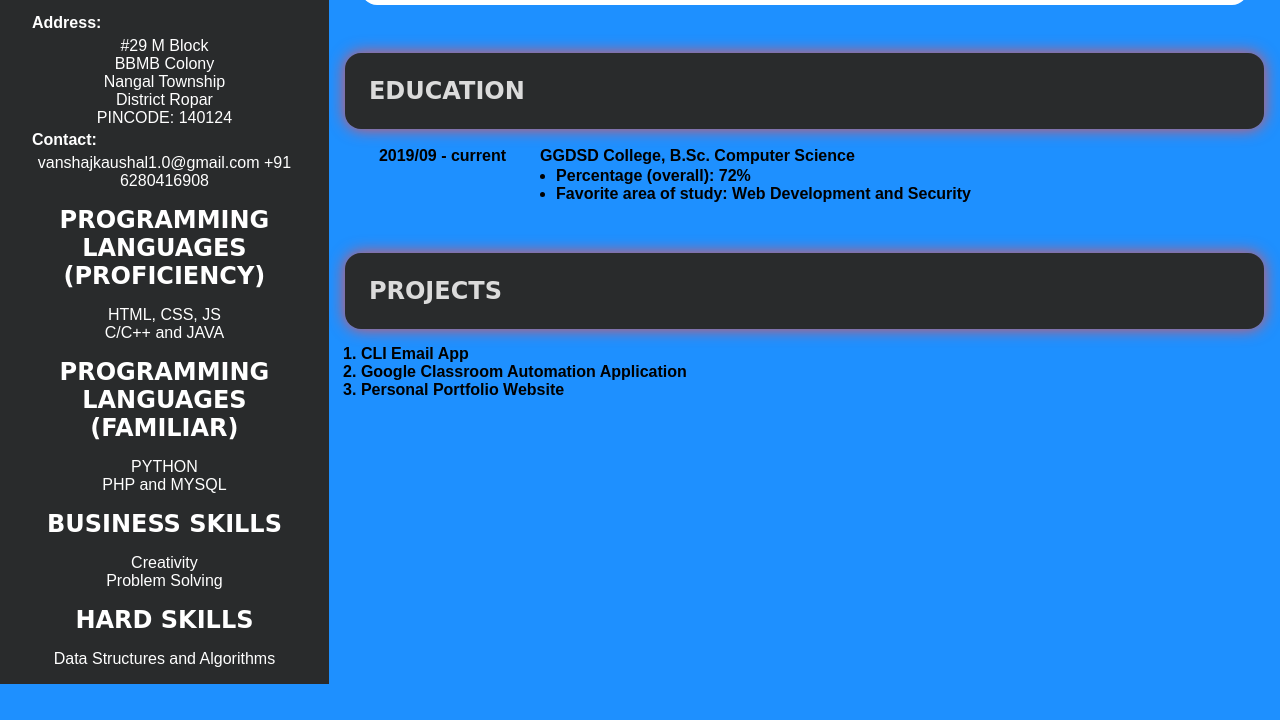
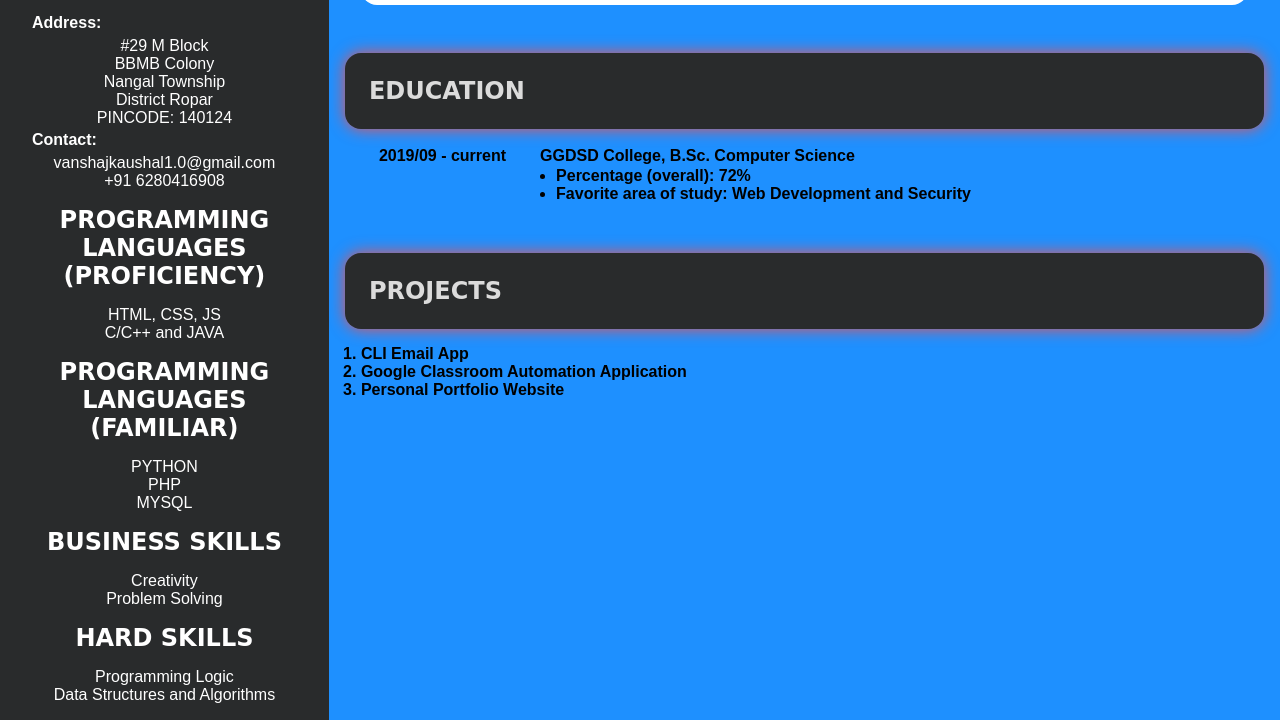
Before and after one commit to vjkaal/resume_web_dev, a plain HTML site: page index.html in a window 1280 px wide. Shown: the part 375-1095 px from the top of the page. Before the commit the page ends 1059 px from the top, so only its background shows below. Drawn offline with Linux system fonts and the light colour scheme; a web font is replaced by a local one.

Commit message:
Update index.html

```diff
--- a/index.html
+++ b/index.html
@@ -43,7 +43,7 @@
 
             <div class="contact">
               <div class="sub-heading">Contact:</div>
-              vanshajkaushal1.0@gmail.com
+              vanshajkaushal1.0@gmail.com<br />
               +91 6280416908
             </div>
 
@@ -73,7 +73,8 @@
           <div class="pro-2-content content-container">
             <dl>
               <dd>PYTHON</dd>
-              <dd>PHP and MYSQL</dd>
+              <dd>PHP</dd>
+              <dd>MYSQL</dd>
             </dl>
           </div>
         </div>
@@ -100,6 +101,7 @@
 
           <div class="skills-2-content content-container">
             <dl>
+              <dt>Programming Logic</dt>
               <dt>Data Structures and Algorithms</dt>
             </dl>
           </div>
```
